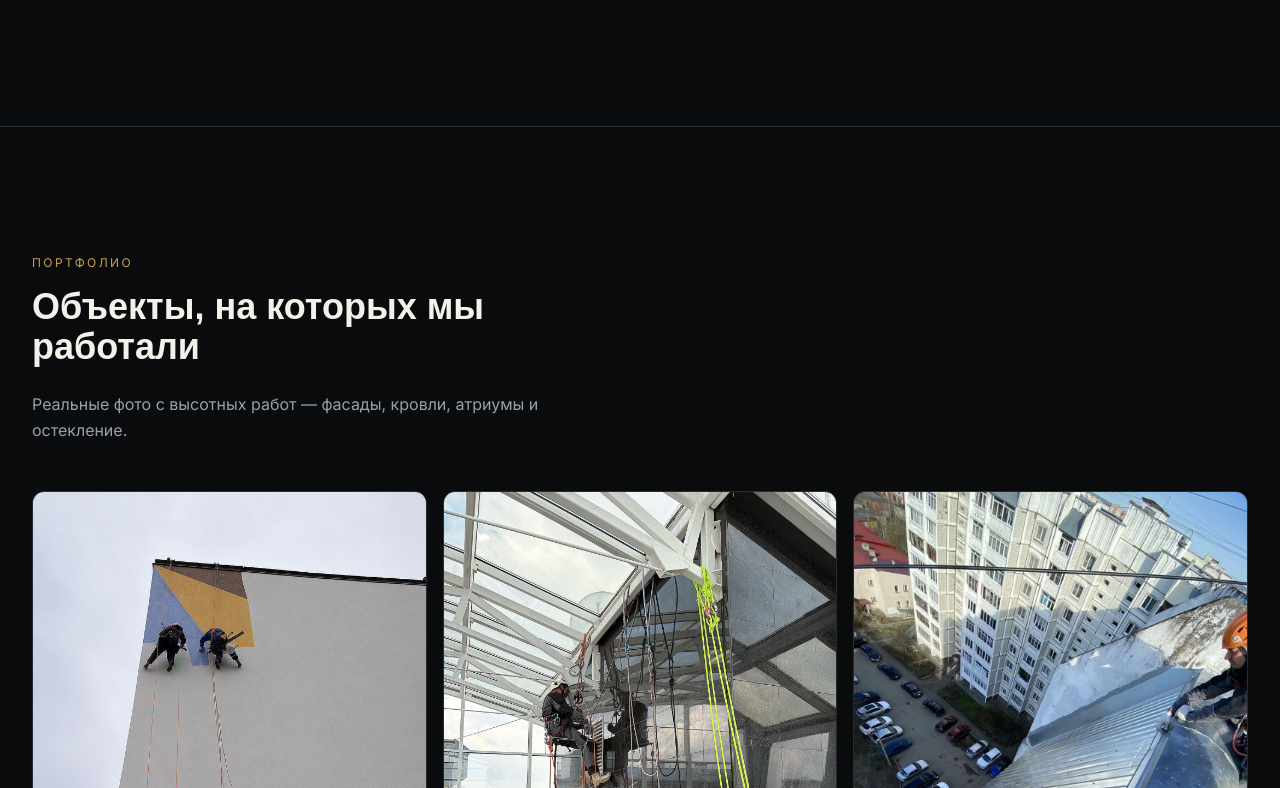
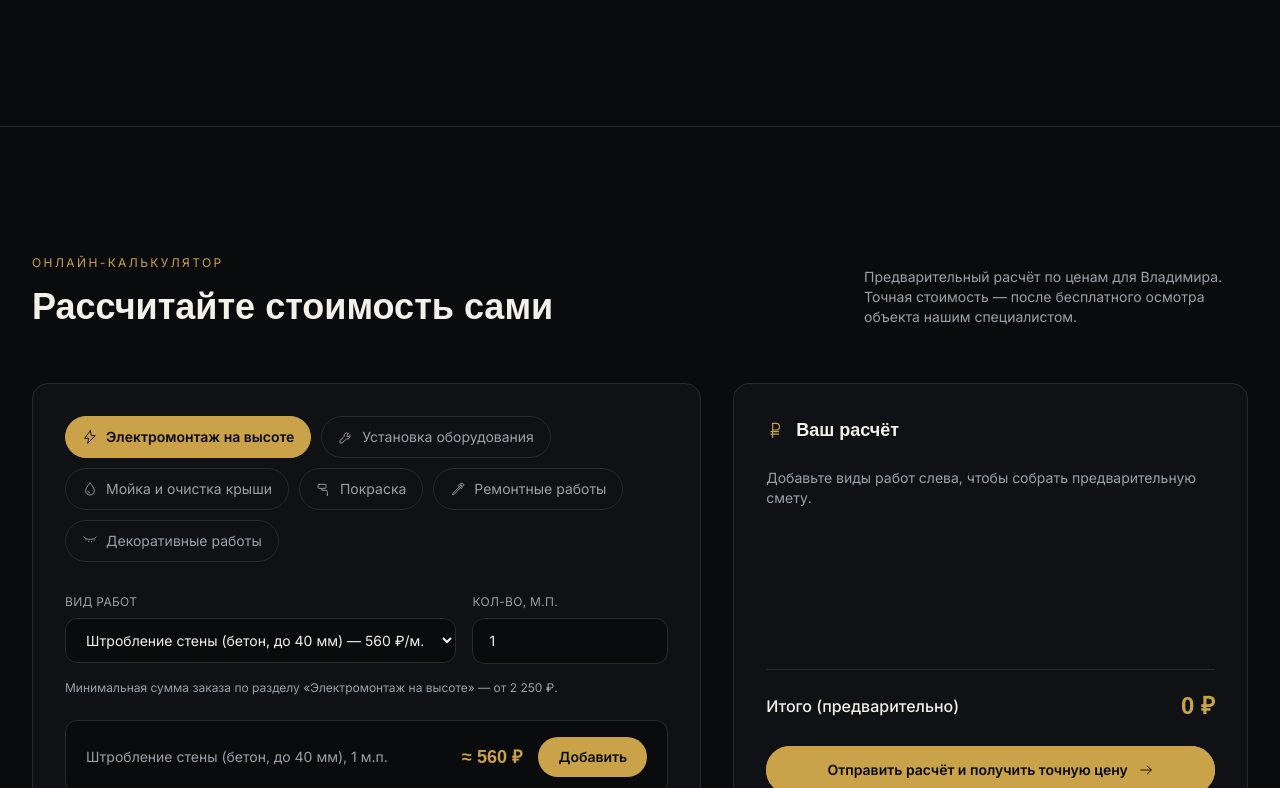
Before and after one commit to komarovsania-cell/promalp-vladimir, a Next.js app: page / in a window 1280 px wide. Shown: the part 2472-3260 px from the top of the page. Built offline with nearby package versions, Linux system fonts and the light colour scheme; a web font is replaced by a local one.

Commit message:
Add Calculator component to page

```diff
--- a/src/app/page.tsx
+++ b/src/app/page.tsx
@@ -2,6 +2,7 @@ import Header from "@/components/Header";
 import Hero from "@/components/Hero";
 import About from "@/components/About";
 import Services from "@/components/Services";
+import Calculator from "@/components/Calculator";
 import Portfolio from "@/components/Portfolio";
 import Coverage from "@/components/Coverage";
 import Process from "@/components/Process";
@@ -15,6 +16,7 @@ export default function Home() {
       <Hero />
       <About />
       <Services />
+      <Calculator />
       <Portfolio />
       <Coverage />
       <Process />
```
